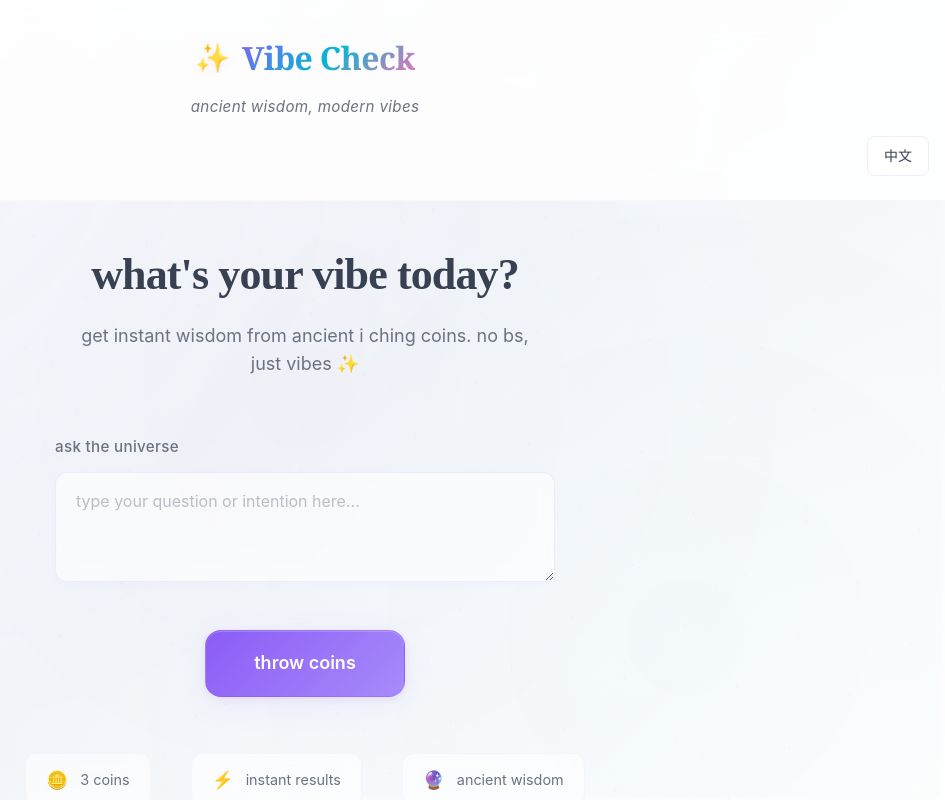
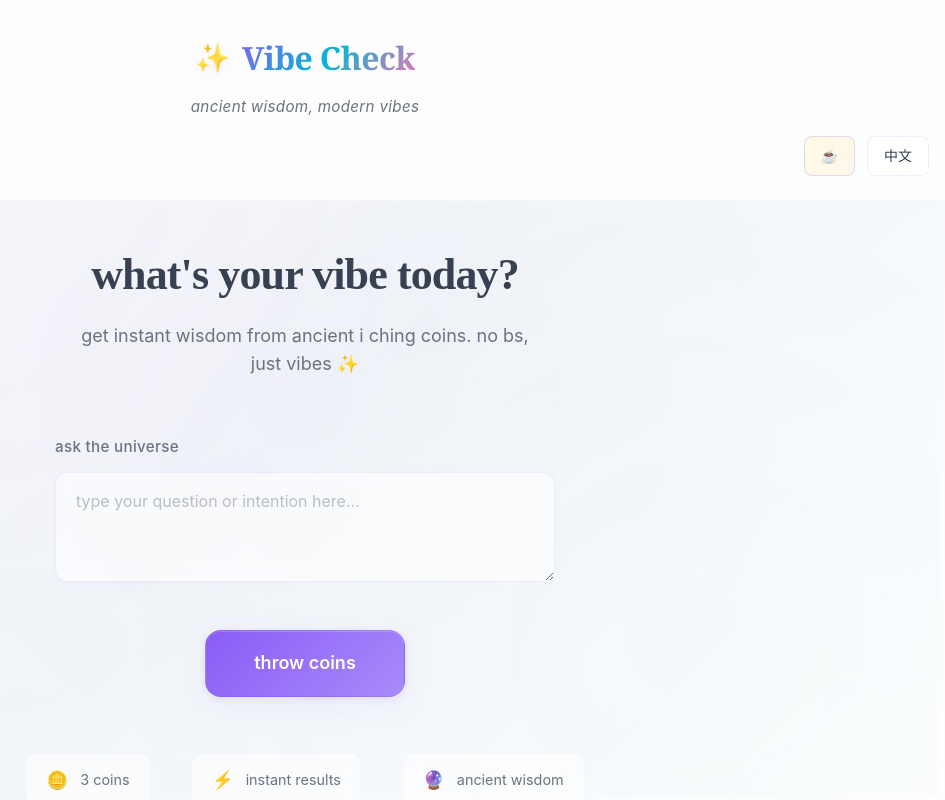
Before and after one commit to naquarius/oldschoolvibecheck, a Next.js app: page / in a window 1280 px wide. Shown: the top 800 px of the page, without its empty margins (335-1280 px from the left). Built offline with nearby package versions, Linux system fonts and the light colour scheme.

Commit message:
coffee button and tidying

```diff
--- /dev/null
+++ b/components/AppControls/CoffeeButton.module.css
@@ -0,0 +1,39 @@
+.coffeeButton {
+  padding: 0.5rem 1rem;
+  border: 1px solid rgba(139, 92, 246, 0.2);
+  border-radius: 8px;
+  background: linear-gradient(
+    135deg,
+    rgba(255, 221, 0, 0.1),
+    rgba(255, 183, 77, 0.1)
+  );
+  color: var(--text-primary);
+  font-size: 0.875rem;
+  font-weight: 500;
+  cursor: pointer;
+  transition: all 0.2s ease;
+  backdrop-filter: blur(10px);
+  text-decoration: none;
+  display: flex;
+  align-items: center;
+  gap: 0.5rem;
+}
+
+.coffeeButton:hover {
+  background: linear-gradient(
+    135deg,
+    rgba(255, 221, 0, 0.2),
+    rgba(255, 183, 77, 0.2)
+  );
+  transform: translateY(-1px);
+  box-shadow: 0 4px 12px rgba(255, 183, 77, 0.15);
+  border-color: rgba(255, 183, 77, 0.3);
+}
+
+.coffeeEmoji {
+  font-size: 0.875rem;
+}
+
+.coffeeText {
+  font-family: 'Inter', -apple-system, BlinkMacSystemFont, system-ui, sans-serif;
+}
--- /dev/null
+++ b/components/AppControls/CoffeeButton.tsx
@@ -0,0 +1,14 @@
+import styles from './CoffeeButton.module.css';
+
+export const CoffeeButton = () => (
+  <a
+    href="https://www.buymeacoffee.com/earthedsouls"
+    target="_blank"
+    rel="noopener noreferrer"
+    className={styles.coffeeButton}
+    aria-label="Support with coffee"
+  >
+    <span className={styles.coffeeEmoji}>☕</span>
+    {/* <span className={styles.coffeeText}>BMAC</span> */}
+  </a>
+);
--- /dev/null
+++ b/components/AppControls/LanguageToggle.module.css
@@ -0,0 +1,24 @@
+.languageToggle {
+  display: flex;
+  justify-content: flex-end;
+  /* margin: 3px; */
+}
+
+.languageButton {
+  padding: 0.5rem 1rem;
+  border: 1px solid var(--border);
+  border-radius: 8px;
+  background: var(--bg-glass);
+  color: var(--text-primary);
+  font-size: 0.875rem;
+  font-weight: 500;
+  cursor: pointer;
+  transition: all 0.2s ease;
+  backdrop-filter: blur(10px);
+}
+
+.languageButton:hover {
+  background: rgba(255, 255, 255, 0.9);
+  transform: translateY(-1px);
+  box-shadow: 0 4px 12px var(--crystal-shadow);
+}
--- /dev/null
+++ b/components/AppControls/LanguageToggle.tsx
@@ -0,0 +1,19 @@
+import { useApp } from '@/lib/context/AppContext';
+import { i18n } from '@/lib/i18n';
+import styles from './LanguageToggle.module.css';
+
+export const LanguageToggle = () => {
+  const strings = i18n.getUiStrings();
+  const { language, setLanguage } = useApp();
+
+  return (
+    <div className={styles.languageToggle}>
+      <button
+        onClick={() => setLanguage(language === 'zh' ? 'en' : 'zh')}
+        className={styles.languageButton}
+      >
+        {language === 'zh' ? strings.languageToggle : strings.languageToggleAlt}
+      </button>
+    </div>
+  );
+};
--- a/components/CoinThrow.tsx
+++ b/components/CoinThrow.tsx
@@ -1,7 +1,6 @@
 'use client';
 
-import { useApp } from '@/lib/context/AppContext';
-import { getUiStrings } from '@/lib/i18n/ui';
+import { i18n } from '@/lib/i18n';
 import { useEffect, useState } from 'react';
 import styles from './CoinThrow.module.css';
 
@@ -11,8 +10,7 @@ export const CoinThrow = () => {
     'spinning',
     'spinning',
   ]);
-  const { language } = useApp();
-  const strings = getUiStrings(language);
+  const strings = i18n.getUiStrings();
 
   useEffect(() => {
     const timer = setTimeout(() => {
--- a/pages/index.css
+++ b/pages/index.css
@@ -19,31 +19,6 @@
   top: 0;
   z-index: 100;
   background: rgba(254, 254, 254, 0.9);
-}
-
-.language-toggle {
-  display: flex;
-  margin-top: 1rem;
-  justify-content: flex-end;
-}
-
-.language-button {
-  padding: 0.5rem 1rem;
-  border: 1px solid var(--border);
-  border-radius: 8px;
-  background: var(--bg-glass);
-  color: var(--text-primary);
-  font-size: 0.875rem;
-  font-weight: 500;
-  cursor: pointer;
-  transition: all 0.2s ease;
-  backdrop-filter: blur(10px);
-}
-
-.language-button:hover {
-  background: rgba(255, 255, 255, 0.9);
-  transform: translateY(-1px);
-  box-shadow: 0 4px 12px var(--crystal-shadow);
 }
 
 .logo-container {
@@ -95,6 +70,14 @@
   font-weight: 400;
   letter-spacing: 0.3px;
   font-style: italic;
+}
+
+.header-controls {
+  display: flex;
+  gap: 0.75rem;
+  align-items: center;
+  justify-content: flex-end;
+  margin-top: 1rem;
 }
 
 /* Main Content */
--- a/pages/index.tsx
+++ b/pages/index.tsx
@@ -1,12 +1,14 @@
 'use client';
 
+import { CoffeeButton } from '@/components/AppControls/CoffeeButton';
+import { LanguageToggle } from '@/components/AppControls/LanguageToggle';
 import { CoinThrow } from '@/components/CoinThrow';
 import { GuaResult } from '@/components/GuaResult';
 import { useApp } from '@/lib/context/AppContext';
 import { useQuestion } from '@/lib/context/QuestionContext';
 import { qigua } from '@/lib/core/qigua';
 import { GuaResultType } from '@/lib/core/types';
-import { getUiStrings } from '@/lib/i18n/ui';
+import { i18n } from '@/lib/i18n';
 import Head from 'next/head';
 import { useState } from 'react';
 
@@ -15,7 +17,7 @@ export default function Home() {
   const [isThrowing, setIsThrowing] = useState(false);
   const { language, setLanguage } = useApp();
   const { question, setQuestion } = useQuestion();
-  const strings = getUiStrings(language);
+  const strings = i18n.getUiStrings();
 
   const handleQigua = async () => {
     setIsThrowing(true);
@@ -66,16 +68,10 @@ export default function Home() {
           </div>
           <div className="tagline">{strings.appTagline}</div>
 
-          {/* Language Toggle */}
-          <div className="language-toggle">
-            <button
-              onClick={() => setLanguage(language === 'zh' ? 'en' : 'zh')}
-              className="language-button"
-            >
-              {language === 'zh'
-                ? strings.languageToggle
-                : strings.languageToggleAlt}
-            </button>
+          {/* Controls group */}
+          <div className="header-controls">
+            <CoffeeButton />
+            <LanguageToggle />
           </div>
         </header>
 
```
